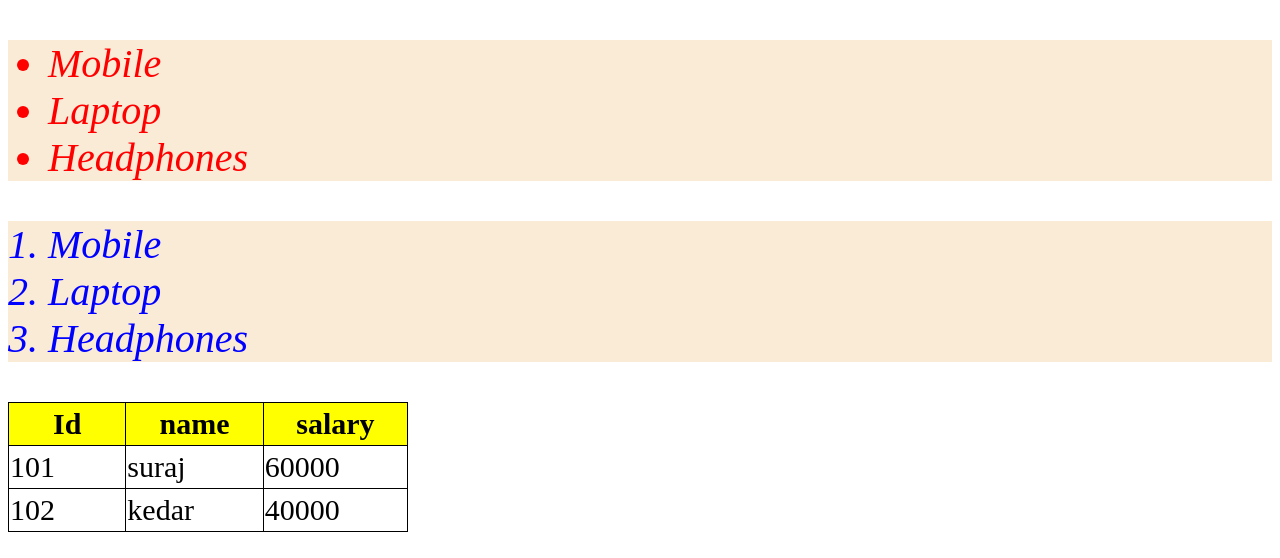
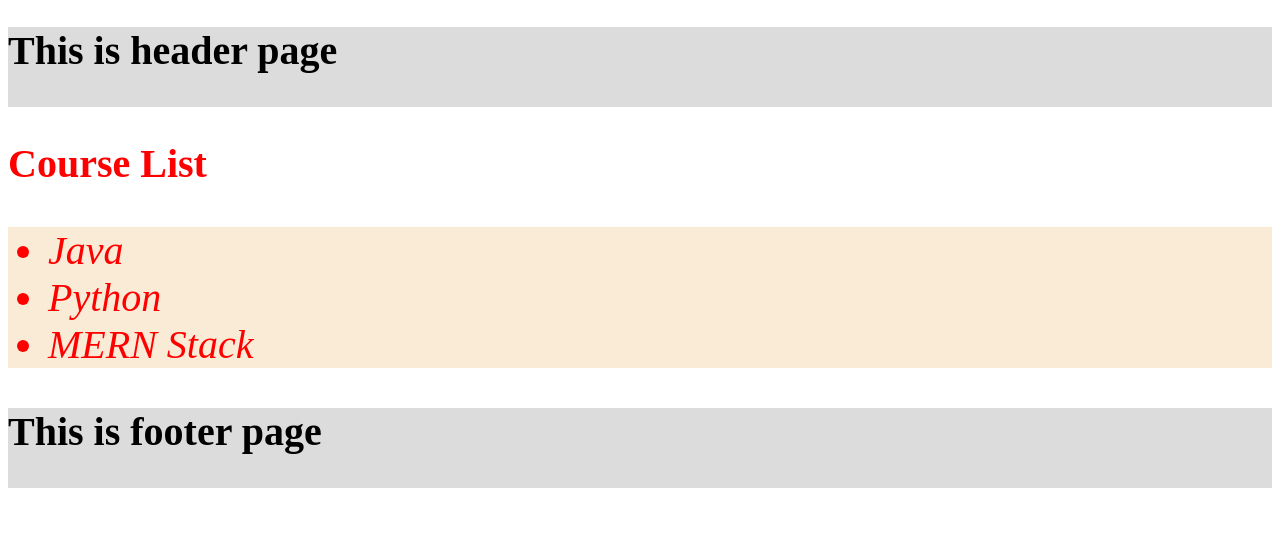
Before and after one commit to SurajKedar-2003/REACTJS-TUTORIAL, a React (Create React App) app in the folder practicalreactproject/: page / in a window 1280 px wide. Shown: the top 558 px of the page. Built offline with nearby package versions, Linux system fonts and the light colour scheme.

Commit message:
create some header, footer make course list

```diff
--- a/practicalreactproject/src/App.js
+++ b/practicalreactproject/src/App.js
@@ -0,0 +1,14 @@
+import React from 'react';
+import Header from './Header';
+import Body from './Body';
+import Footer from './Footer'
+function App(){
+    return(
+        <>
+        <Header></Header>
+        <Body></Body>
+        <Footer></Footer>
+        </>
+    )
+}
+export default App;
--- /dev/null
+++ b/practicalreactproject/src/Body.jsx
@@ -0,0 +1,18 @@
+import React from 'react';
+
+function Body(){
+    return(
+        <>
+            <h2 style={{'font-size':'40px','color': 'red'}} >Course List</h2>
+            <ul>
+
+                <li>Java</li>
+                <li>Python</li>
+                <li>MERN Stack</li>
+            </ul>
+        </>
+    )
+
+}
+
+export default Body;
--- /dev/null
+++ b/practicalreactproject/src/Footer.jsx
@@ -0,0 +1,11 @@
+import React from 'react';
+
+function Footer(){
+    return(
+        <>
+            <h1>This is footer page</h1>
+        </>
+    )
+}
+
+export default Footer;
--- /dev/null
+++ b/practicalreactproject/src/Header.css
@@ -0,0 +1,5 @@
+h1{
+    height: 80px;
+    font-size: 40px;
+    background-color: gainsboro;
+}
--- /dev/null
+++ b/practicalreactproject/src/Header.jsx
@@ -0,0 +1,10 @@
+import React from 'react';
+import './Header.css'
+function Header(){
+    return(
+        <>
+        <h1>This is header page</h1>
+        </>
+    )
+}
+export default Header;
--- a/practicalreactproject/src/index.js
+++ b/practicalreactproject/src/index.js
@@ -1,6 +1,10 @@
-import react from 'react';
+import React from 'react';
 import Reactdom from 'react-dom';
+import App from './App';
 import './index.css'
+
+
+
 Reactdom.render(<div>
   <ul>
     <li>Mobile</li>
@@ -31,3 +35,5 @@ Reactdom.render(<div>
   </table>
 </div>, document.getElementById('root')
 );
+
+Reactdom.render(<App></App>, document.getElementById('root'));
```
